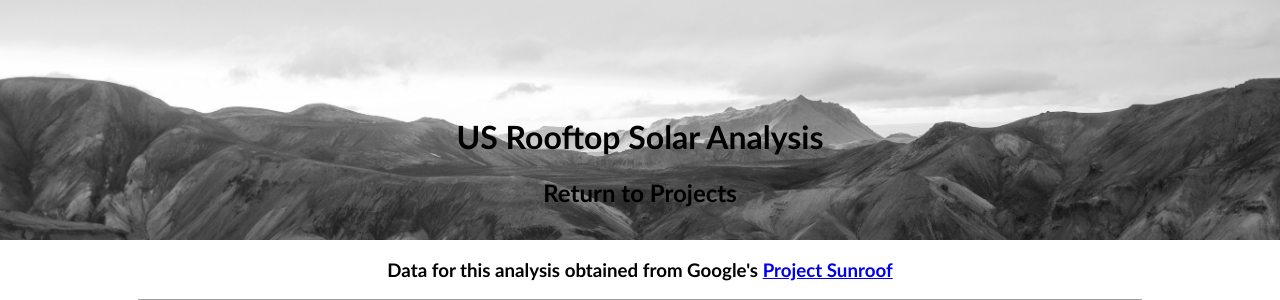
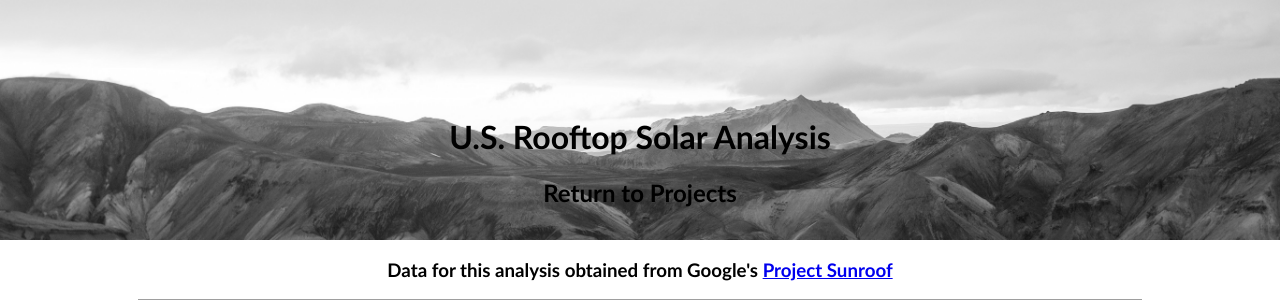
Before and after one commit to jackseagrist/Project_Rooftop_Solar, a Django app: page / in a window 1280 px wide. Shown: the top 300 px of the page. Run offline with Django 3.2, Linux system fonts and the light colour scheme; grey boxes are pictures that could not be loaded.

Commit message:
Update index.html

```diff
--- a/templates/index.html
+++ b/templates/index.html
@@ -58,7 +58,7 @@
       <div class="header2">
           <div class="header2-inside">
               <header>
-                  <h1 style="font-family:Calibri;text-align:center;color:black;"> US Rooftop Solar Analysis</h1>
+                  <h1 style="font-family:Calibri;text-align:center;color:black;"> U.S. Rooftop Solar Analysis</h1>
                   <h2 style="text-align:center"><a href="https://www.jackseagrist.com/projects" style="font-family:Calibri;text-align:center;color:black;text-decoration:none;">Return to Projects</a></h2>
               </header>
           </div>
```
